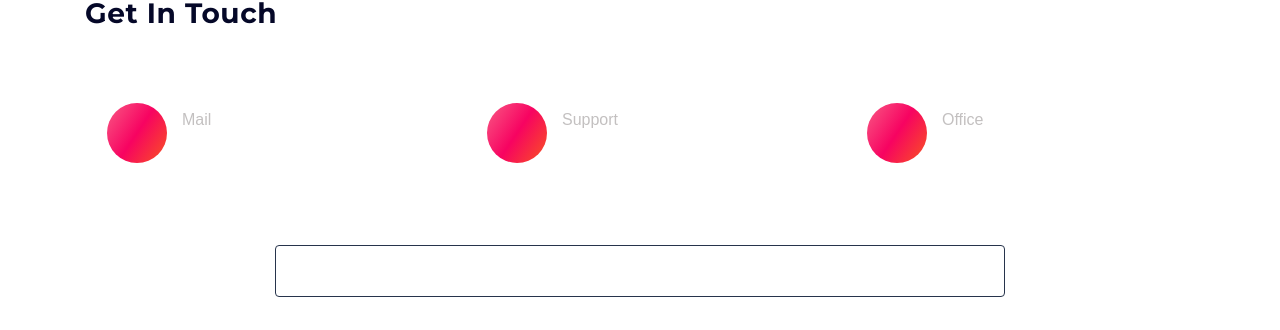
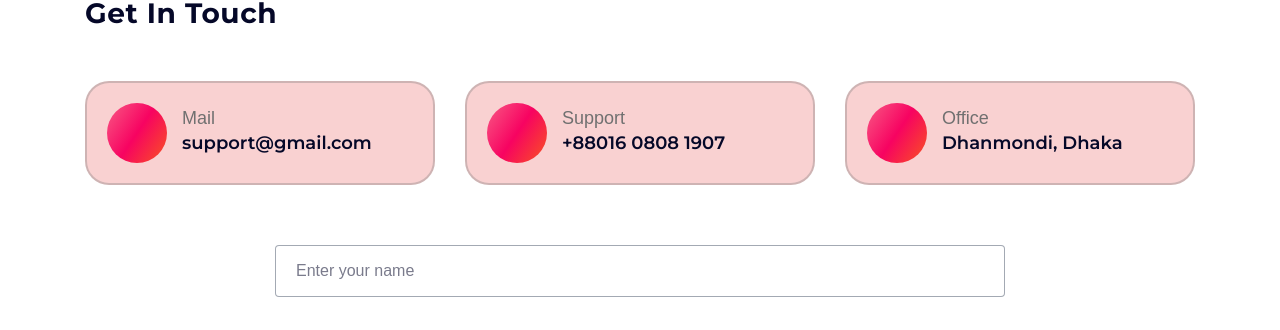
Before and after one commit to antorntech/intelligentsystem-v2, a React (Vite) app: page /contact in a window 1280 px wide. Shown: the part 470-800 px from the top of the page. Built offline with nearby package versions, Linux system fonts and the light colour scheme; a web font is replaced by a local one.

Commit message:
add some change

```diff
--- a/public/css/main.css
+++ b/public/css/main.css
@@ -2000,8 +2000,8 @@ select:-webkit-autofill:focus {
 }
 
 .contact .contact-boxes .contact-box {
-  background: rgba(255, 255, 255, 0.03);
-  border: 2px solid rgba(255, 255, 255, 0.1);
+  background: rgb(238 125 125 / 35%);
+  border: 2px solid rgba(112, 112, 112, 0.308);
   border-radius: 24px;
   padding: 20px;
 }
@@ -2022,14 +2022,14 @@ select:-webkit-autofill:focus {
 }
 
 .contact .contact-box .content-box h5 {
-  font-size: 16px;
-  color: #c3c0c0;
+  font-size: 18px;
+  color: #707070;
   font-weight: 500;
 }
 
 .contact .contact-box .content-box p {
   font-size: 18px;
-  color: #fff;
+  color: #050828;
   font-weight: 600;
   font-family: "Montserrat", sans-serif;
   margin-bottom: 0;
@@ -2045,9 +2045,9 @@ select:-webkit-autofill:focus {
 }
 
 .contact .contact-form .form-group .form-control {
-  background: transparent;
-  border: 1px solid #27344c;
-  color: #fff;
+  background: rgba(255, 255, 255, 0.03);
+  border: 1px solid #27344c6c;
+  color: #050828;
   outline: none;
   box-shadow: none;
   border-radius: 4px;
@@ -2056,7 +2056,7 @@ select:-webkit-autofill:focus {
 }
 
 .contact .contact-form .form-group .form-control::placeholder {
-  color: #fff;
+  color: #05082888;
 }
 
 .contact .contact-form .form-group textarea.form-control {
```
